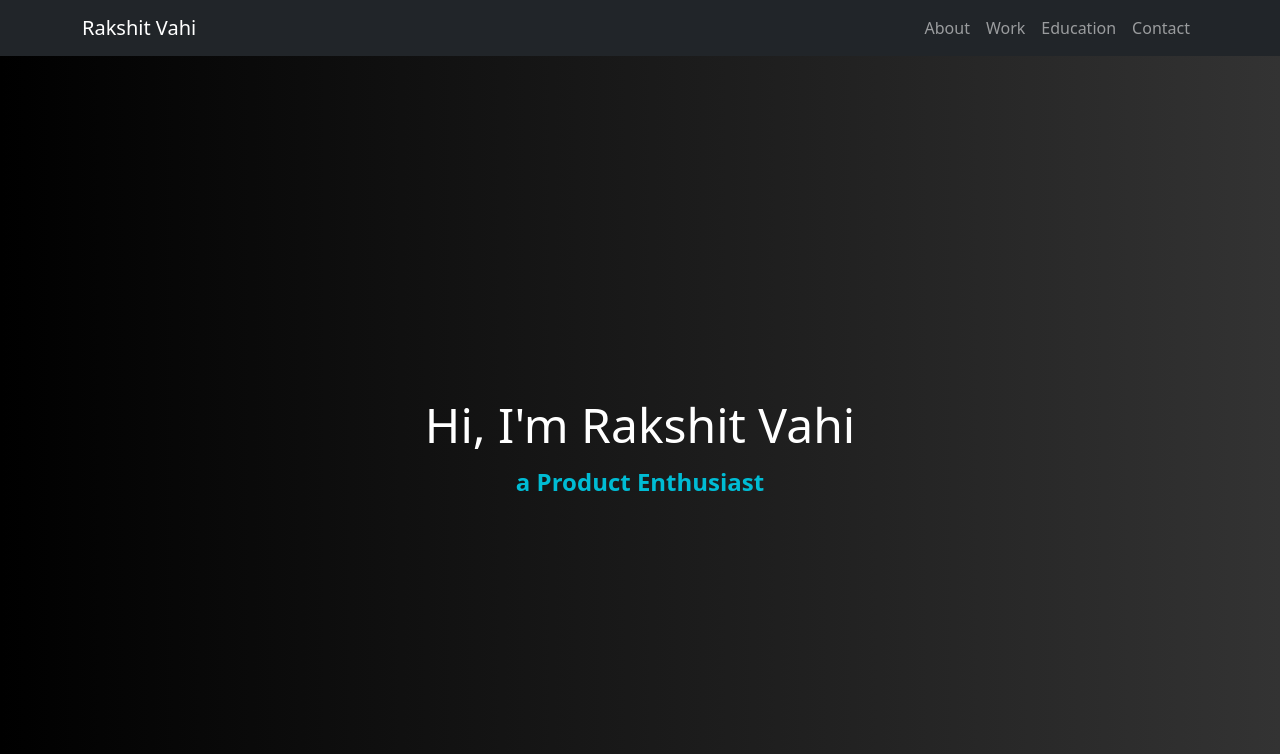
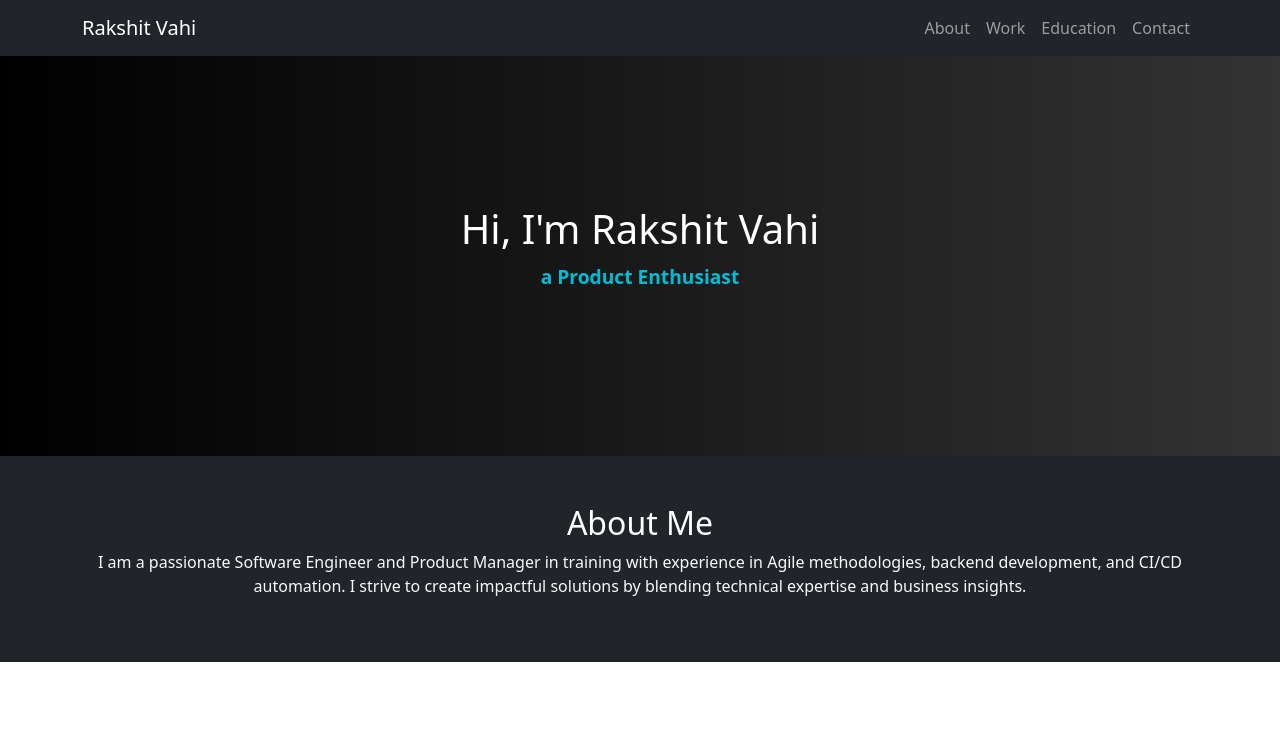
Before and after one commit to Rakshitvahi/portfolio-website, a plain HTML site: page index.html in a window 1280 px wide. Shown: the top 754 px of the page. Drawn offline with nearby package versions, Linux system fonts and the light colour scheme.

Commit message:
Update styles.css

```diff
--- a/styles.css
+++ b/styles.css
@@ -1,14 +1,20 @@
 /* Hero Section */
 .hero {
   background: linear-gradient(to right, #000, #333);
-  height: 100vh;
+  height: 50vh; /* Reduced to half of the viewport height */
+  display: flex;
+  justify-content: center;
+  align-items: center;
+  text-align: center;
 }
+
 .hero h1 {
-  font-size: 3rem;
+  font-size: 2.5rem; /* Slightly smaller text to match reduced size */
   margin-bottom: 10px;
 }
+
 .hero p {
-  font-size: 1.5rem;
+  font-size: 1.2rem;
   font-weight: bold;
   color: #00bcd4;
 }
```
